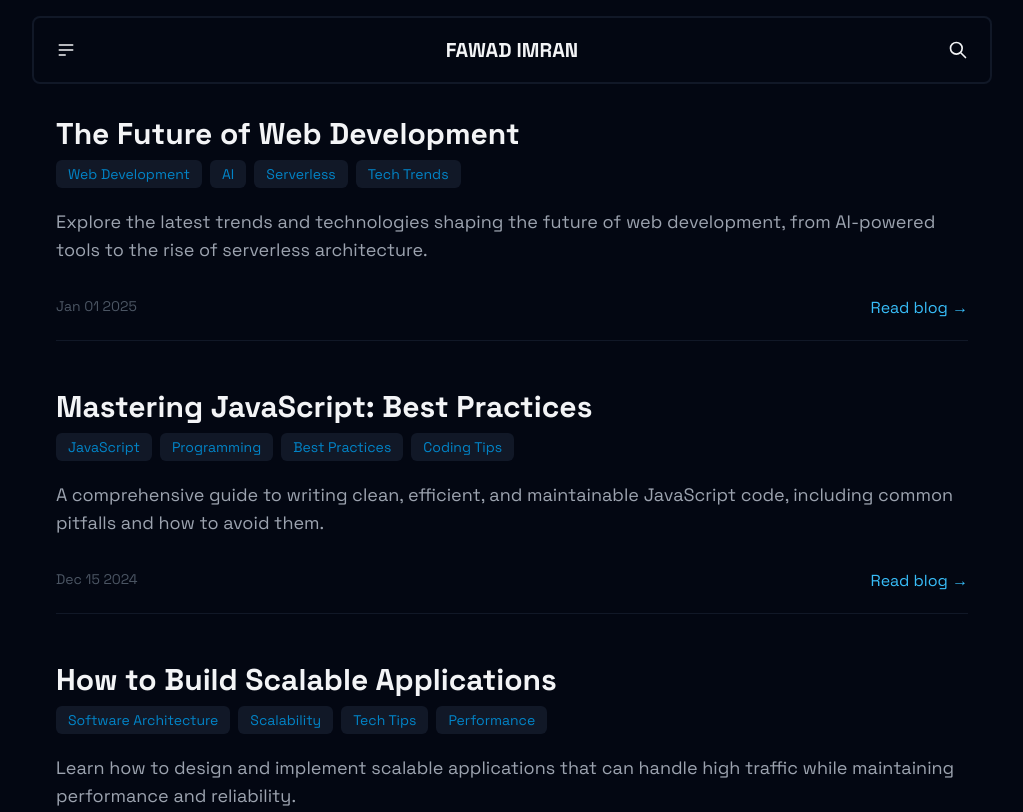
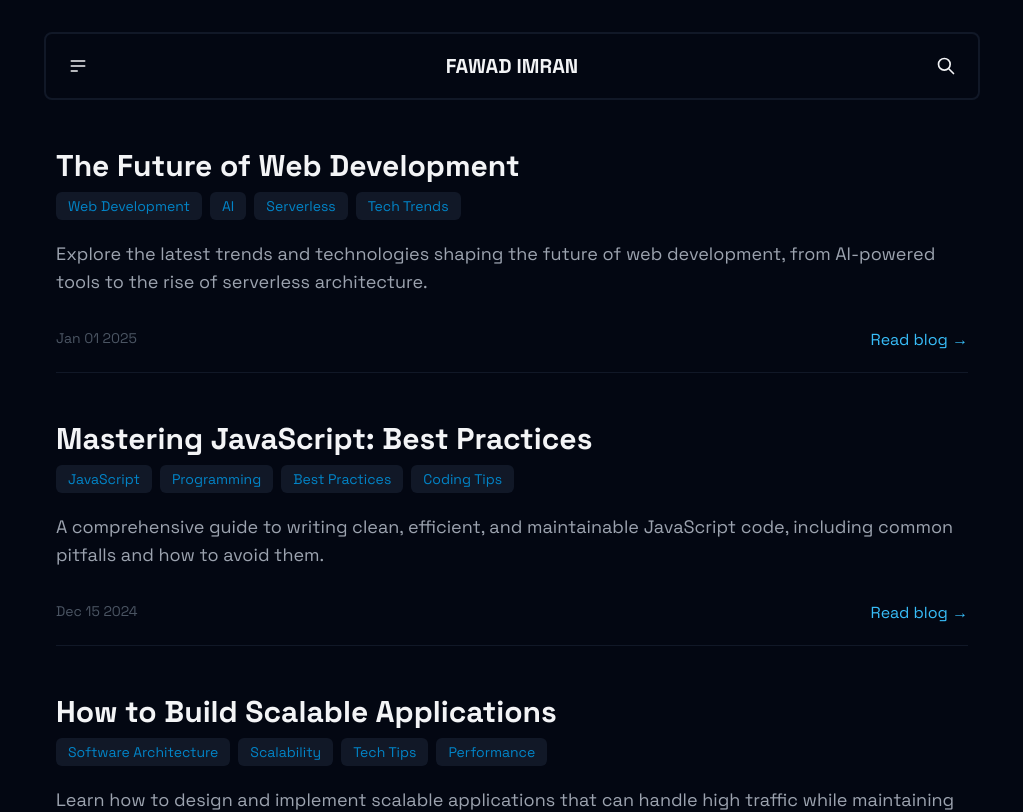
Before and after one commit to mrx7355608/blog-2.0, a Next.js app: page / in a window 1280 px wide. Shown: the top 812 px of the page, without its empty margins (128-1151 px from the left). Built offline with nearby package versions, Linux system fonts and the light colour scheme.

Commit message:
wrapped navbar inside a header

```diff
--- a/app/layout.tsx
+++ b/app/layout.tsx
@@ -22,7 +22,9 @@ export default function RootLayout({
   return (
     <html className="bg-gray-950" lang="en">
       <body className={`text-gray-100 ${spaceGrotesk.variable} antialiased`}>
-        <Navbar />
+        <header className="w-full p-4">
+          <Navbar />
+        </header>
         {children}
       </body>
     </html>
```
